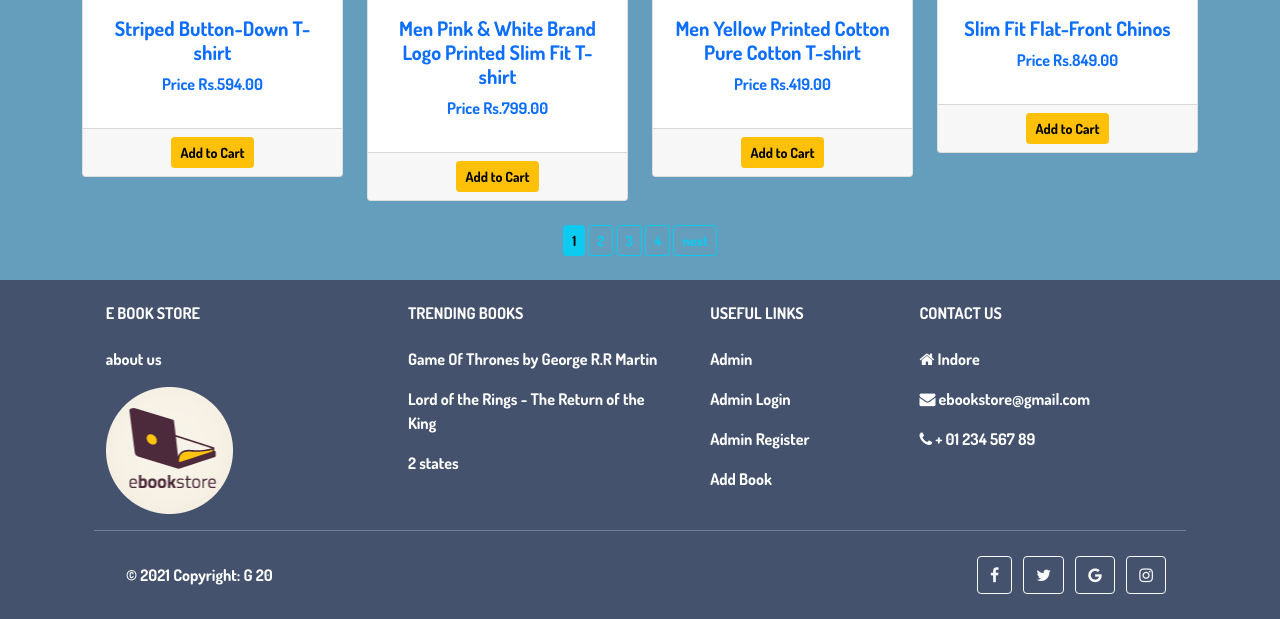
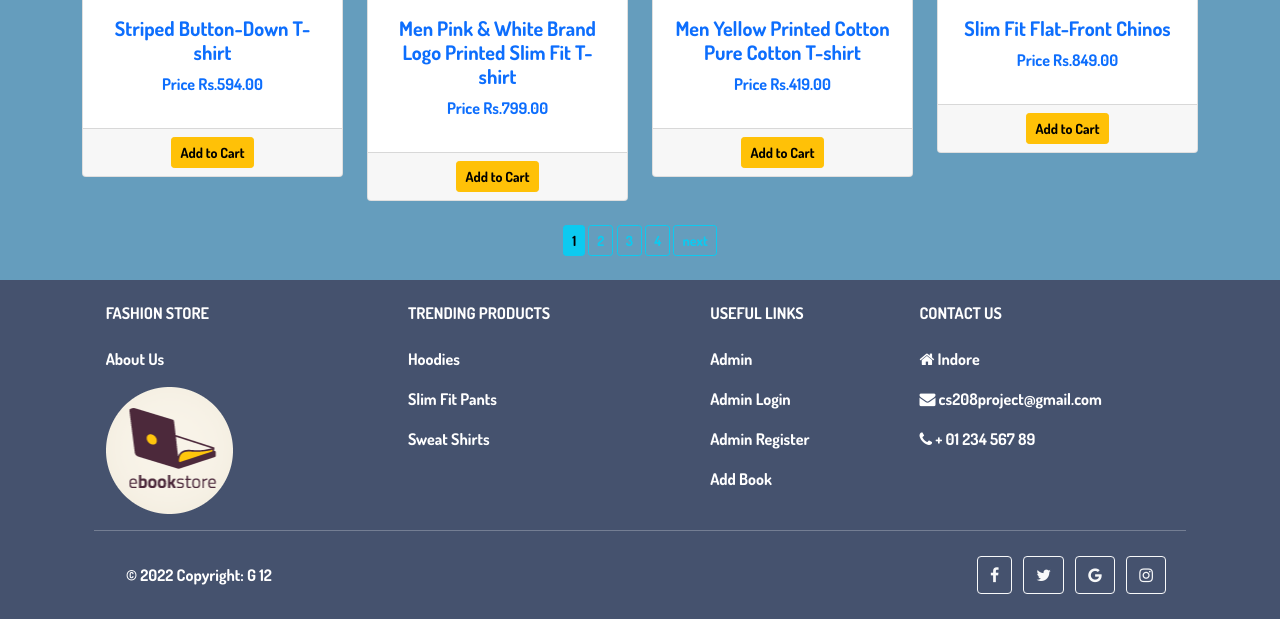
Before and after one commit to krishnaanandareddy/fashion-portal, a Flask app: page / in a window 1280 px wide. Shown: the part 1931-2550 px from the top of the page. Run offline with Flask 2, Linux system fonts and the light colour scheme; data comes from the database, SQL or seed files in the repository; some libraries are stand-ins or nearby versions; some web fonts are replaced.

Commit message:
changed footer

```diff
--- a/utils/templates/footer.html
+++ b/utils/templates/footer.html
@@ -11,25 +11,25 @@
       <div class="row">
         <div class="col-md-3 col-lg-3 col-xl-3 mx-auto mt-0.1">
           <h6 class="text-uppercase mb-4 font-weight-bold">
-            E Book Store
+            Fashion Store
           </h6>
           <p><a href="{{url_for('about')}}" target="_blank" class="ulinks">
-            about us
+            About Us
           </a></p>
           <img style="text-align: center; " src="../static/images/logo.png">
         </div>
 
         <hr class="w-100 clearfix d-md-none" />
         <div class="col-md-2 col-lg-2 col-xl-3 mx-auto mt-0.1">
-          <h6 class="text-uppercase mb-4 font-weight-bold">Trending Books</h6>
+          <h6 class="text-uppercase mb-4 font-weight-bold">Trending Products</h6>
           <p>
-            <a href="http://127.0.0.1:5000/product/10" class="ulinks ">Game Of Thrones by George R.R Martin</a>
+            <a href="http://127.0.0.1:5000/product/10" class="ulinks ">Hoodies</a>
           </p>
           <p>
-            <a href="http://127.0.0.1:5000/product/12" class="ulinks ">Lord of the Rings - The Return of the King</a>
+            <a href="http://127.0.0.1:5000/product/12" class="ulinks ">Slim Fit Pants</a>
           </p>
           <p>
-            <a href="http://127.0.0.1:5000/product/11" class="ulinks ">2 states</a>
+            <a href="http://127.0.0.1:5000/product/11" class="ulinks ">Sweat Shirts</a>
           </p>
         </div>
         <hr class="w-100 clearfix d-md-none" />
@@ -46,7 +46,7 @@
         <div class="col-md-4 col-lg-3 col-xl-3 mx-auto mt-0.1">
           <h6 class="text-uppercase mb-4 font-weight-bold">Contact Us</h6>
           <p><a href="https://www.google.com/maps/place/IIT+Indore/@22.5203597,75.9163457,16z/data=!4m9!1m2!2m1!1siit+indore!3m5!1s0x3962efcccbce7145:0x784e8cb69818596b!8m2!3d22.5203597!4d75.9207231!15sCgppaXQgaW5kb3JlIgOIAQGSAQNpdXQ" class="ulinks" target="_blank"><i class="fa fa-home mr-3"></i> Indore</a></p>
-          <p><a href="mailto:ebookstore@example.com" target="_blank" class="ulinks"><i class="fa fa-envelope mr-3"></i> ebookstore@gmail.com</a></p>
+          <p><a href="mailto:ebookstore@example.com" target="_blank" class="ulinks"><i class="fa fa-envelope mr-3"></i> cs208project@gmail.com</a></p>
           <p><a href="tel:0123456789" class="ulinks"><i class="fa fa-phone mr-3"></i> + 01 234 567 89</a></p>
         </div>
       </div>
@@ -56,8 +56,8 @@
       <div class="row d-flex align-items-center">
         <div class="col-md-7 col-lg-8 text-center text-md-start">
           <div class="p-3">
-            © 2021 Copyright:
-            <a class="text-white" href="">G 20</a>
+            © 2022 Copyright:
+            <a class="text-white" href="">G 12</a>
           </div>
         </div>
         <div class="col-md-5 col-lg-4 ml-lg-0 text-center text-md-end">
```
